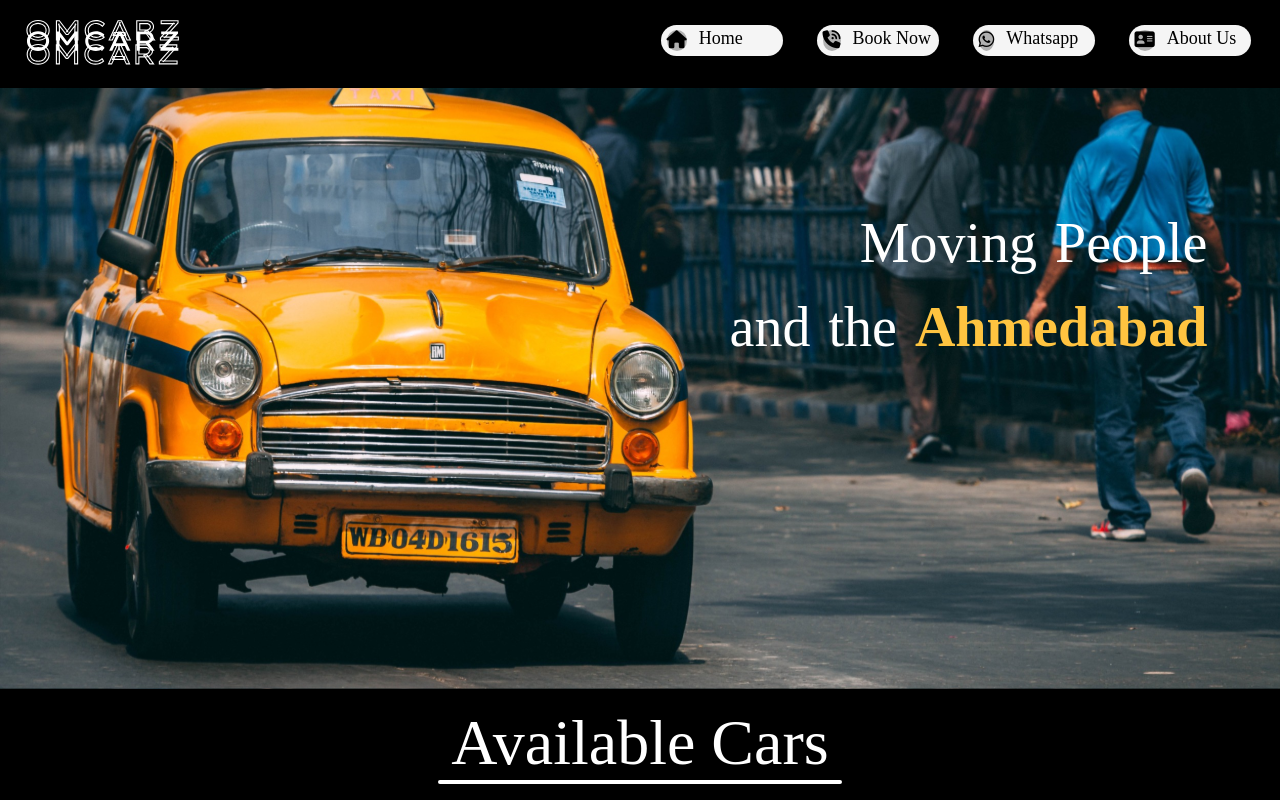
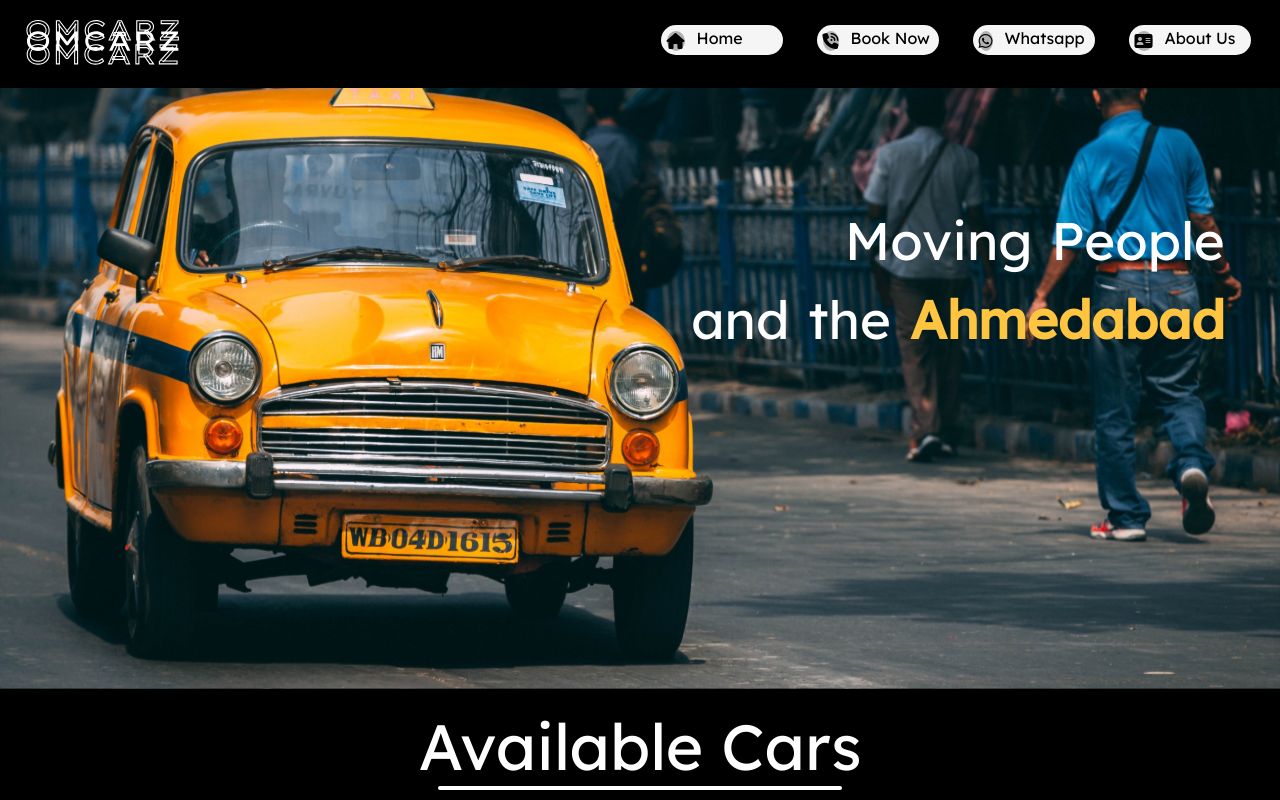
Before and after one commit to omcarz/Omkarz, a React (Create React App) app: page / in a window 1280 px wide. Shown: the top 800 px of the page. Built offline with nearby package versions, Linux system fonts and the light colour scheme.

Commit message:
cars section percentage , navbar ,hero section updated

```diff
--- a/package.json
+++ b/package.json
@@ -4,6 +4,7 @@
   "private": true,
   "dependencies": {
     "@babel/plugin-proposal-private-property-in-object": "^7.21.11",
+    "@fontsource/lexend": "^5.0.15",
     "@testing-library/jest-dom": "^5.17.0",
     "@testing-library/react": "^13.4.0",
     "@testing-library/user-event": "^13.5.0",
--- a/src/App.js
+++ b/src/App.js
@@ -7,6 +7,7 @@ import './styles/index.css'
 import Whychooseus from "./screens/whychooseus";
 import Route from "./screens/route";
 import Review from "./screens/review";
+import "@fontsource/lexend";
 
 function App() {
   return (
--- a/src/styles/hero.css
+++ b/src/styles/hero.css
@@ -13,9 +13,9 @@
        line-height: 150%;
        position: absolute;
        top:29%;
-       left:57%;
+       left:54%;
        z-index: 2;
-       font-size: 3.5em;
+       font-size: 3.3em;
        color: #FFFFFF;
 
    }
--- a/src/styles/index.css
+++ b/src/styles/index.css
@@ -2,4 +2,5 @@ body{
     margin: 0 0 0 0;
     background-color: black;
     overflow-x: hidden;
+    font-family: "Lexend";
 }
--- a/src/styles/navbar.css
+++ b/src/styles/navbar.css
@@ -32,7 +32,7 @@
      margin-left: 34px;
      width: 120px;
      color: black;
-     font-size: 18px;
+     font-size: 16px;
      display: flex;
      flex-direction: row;
      /* justify-content: center; */
```
Also changed, not shown: 1 other file (tests, documents, lock files or other folders).
